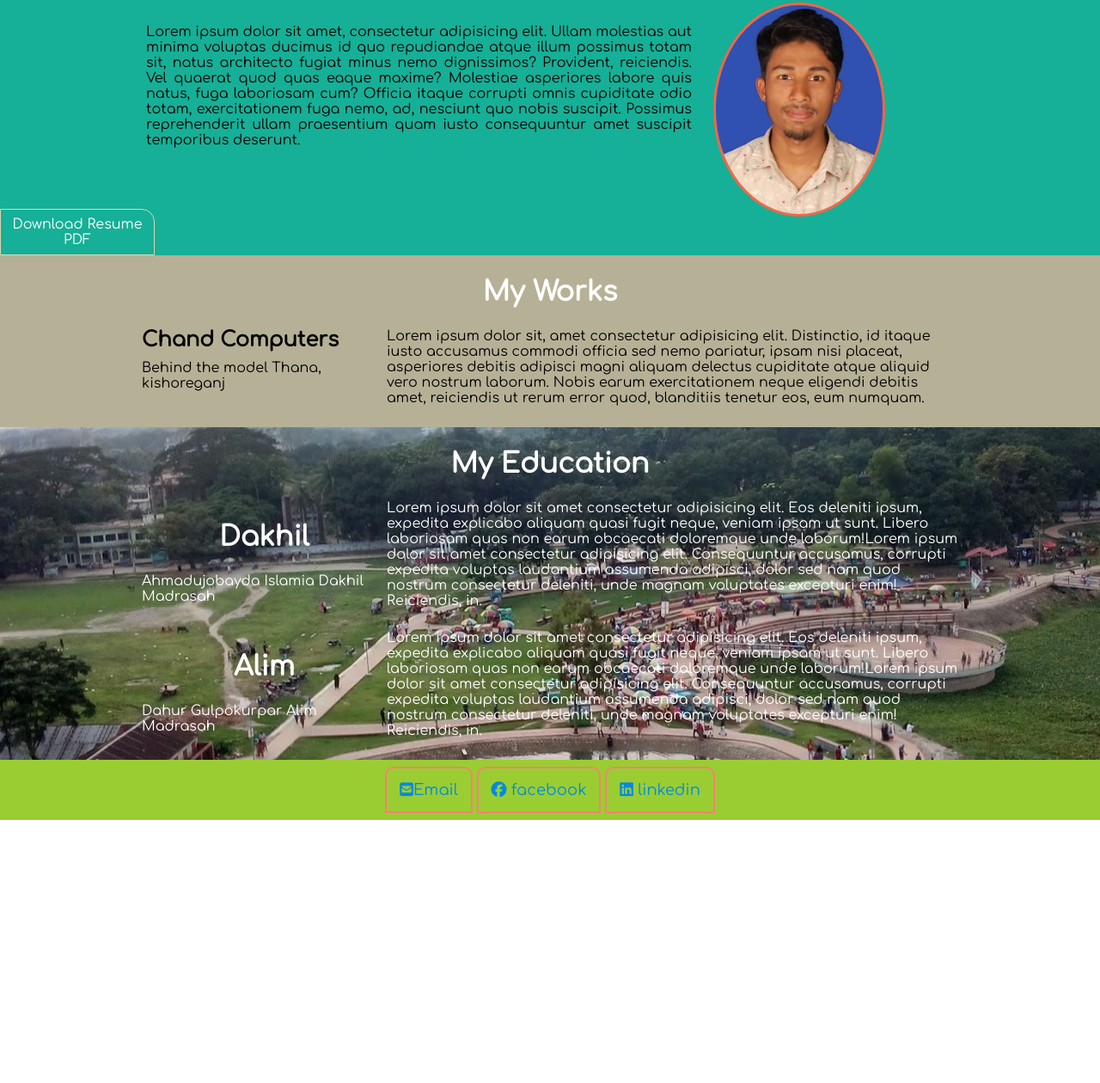
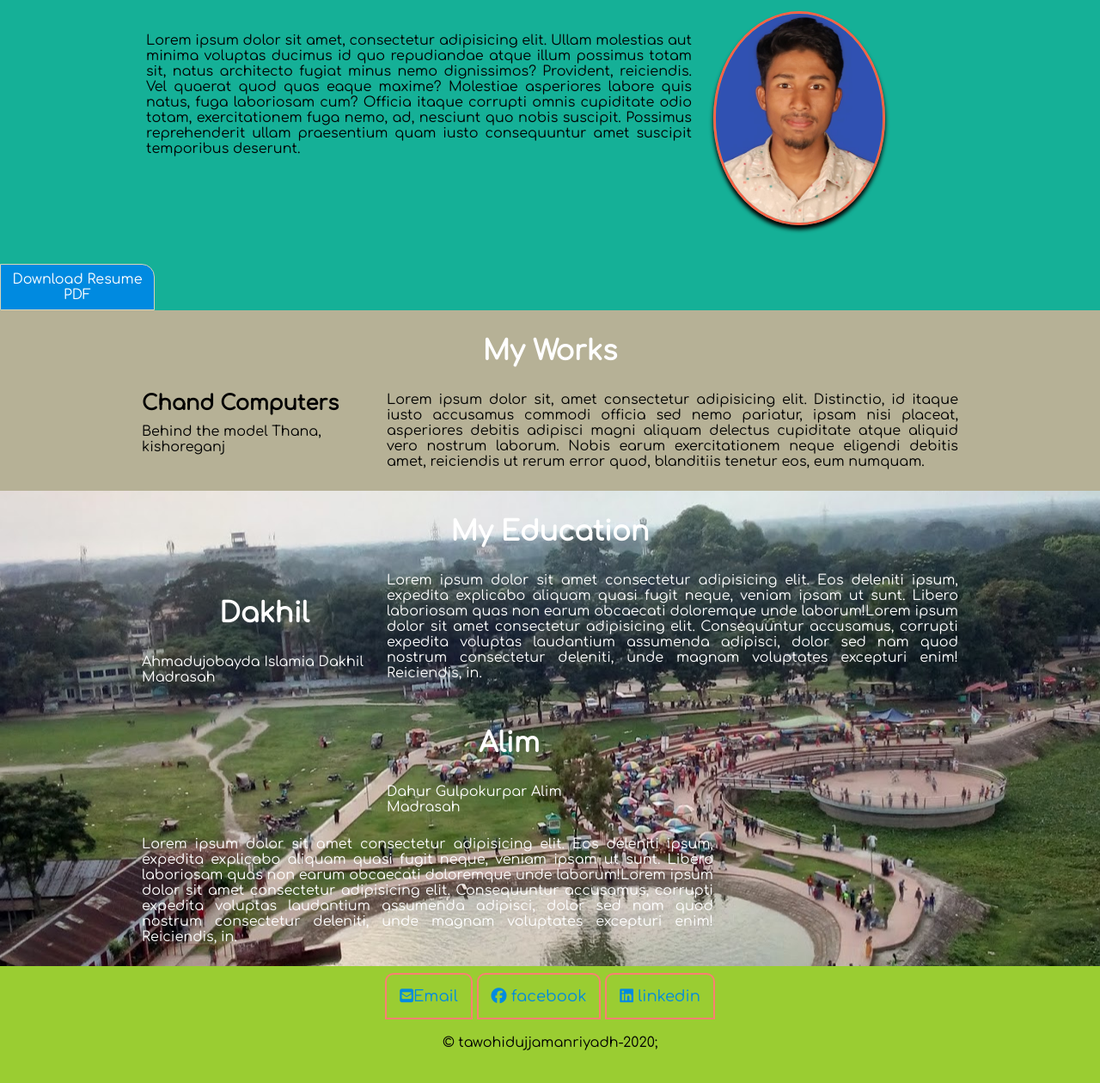
Before and after one commit to tawohidujjaman/my-first-website, a plain HTML site: page index.html in a window 1280 px wide. Shown: the part 148-1408 px from the top of the page at 86% size. Before the commit the page ends 1102 px from the top, so only its background shows below. Drawn offline with Linux system fonts and the light colour scheme; files whose address does not match are found by name.

Commit message:
My porject done

```diff
--- a/css/style.css
+++ b/css/style.css
@@ -37,6 +37,7 @@ p{
     text-align: center;
     position: sticky;
     top: 5px;
+    box-shadow: 0px 0px 10px 0px;
 
 
   }
@@ -70,6 +71,7 @@ img{
   width: 200px;
   border-radius: 50%;
   border: tomato 3px solid;
+  box-shadow: 0px 5px 5px 0px;
 
 }
 .col-left{
@@ -85,16 +87,18 @@ img{
 }
 #intro{
   background-color:#15b097;
-  position: relative;
+  /* position: relative; */
 }
 .button{
   border: 1px solid #dbd5b5;
   width: 180px;
   text-align: center;
-  position: absolute;
-  left: 0px;
+  /* position: absolute; */
+  left: 0px auto;
   bottom: 0px;
+  margin-right: 90%;
   border-radius:0px 15px 0px 0px;
+  background-color: #008AE0;
 
 }
 .button a{
@@ -115,7 +119,7 @@ img{
 h1{
   color: white;
   text-align: center;
-  padding: 25px 0px;
+  padding: 30px 0px;
 
 }
 h2{
@@ -150,6 +154,7 @@ h2{
 .right-col{
   width: 70%;
   float:left;
+  text-align: justify;
 
 }
 
@@ -175,6 +180,11 @@ h2{
   text-transform: uppercase;
 
 }
-.project{
+#riyadh{
+padding-top: 35px;
 
 }
+.project{
+  position: sticky;
+  top: 0px;
+}
--- a/index.html
+++ b/index.html
@@ -19,6 +19,7 @@
         <a href="#education">Education</a>
         <a href="#contact">Contact</a>
     </nav>
+</div>
 </div>
    <!-- Navigation Bar End -->
 
@@ -95,10 +96,11 @@
 
     <a href="https://www.facebook.com/mahmudulla.riyad.16"><i class="fab fa-facebook"></i> facebook</a>
     <a href="www.linkedin.com/in/tawohidujjamanriyadh"><i class="fab fa-linkedin"></i> linkedin</a>
+    <p id="riyadh">&copy tawohidujjamanriyadh-2020;</p>
 </div>
 
 
-</div>
+
 
 </body>
 </html>
```
